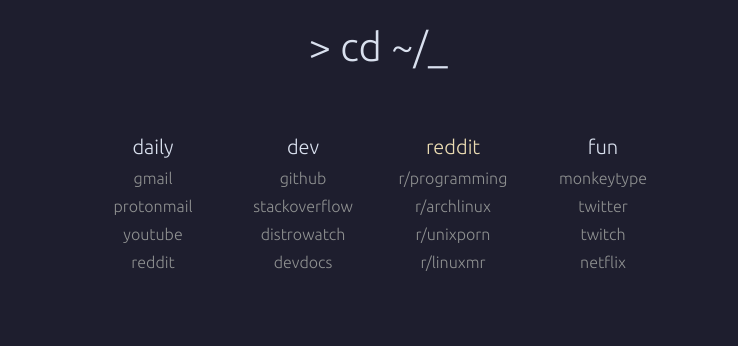
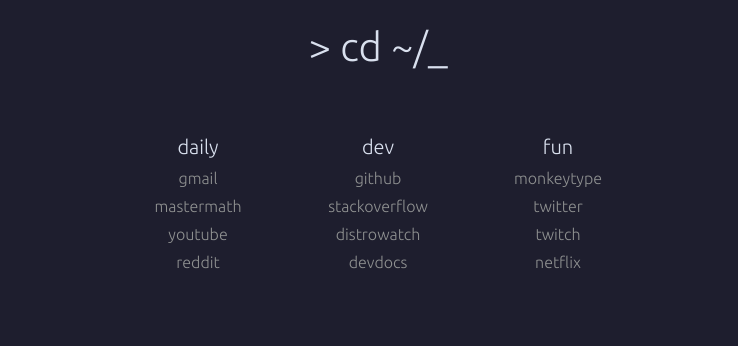
Before and after one commit to m1tix/m1tix.github.io, a plain HTML site: page index.html in a window 1280 px wide. Shown: the part 276-622 px from the top of the page, 542-1280 px from the left. Drawn offline with Linux system fonts and the light colour scheme.

Commit message:
Update index.html

```diff
--- a/index.html
+++ b/index.html
@@ -33,8 +33,8 @@
                     <div class="links">
                         <li class="title">daily</li>
                         <li><a href="https://gmail.com">gmail</a></li>
-                        <li><a href="https://mail.protonmail.com">protonmail</a></li>
-                        <li><a href="https://linkedin.com">youtube</a></li>
+                        <li><a href="https://elo.mastermath.nl">mastermath</a></li>
+                        <li><a href="https://youtube.com">youtube</a></li>
                         <li><a href="https://reddit.com/">reddit</a></li>
                     </div>
                 </div>
@@ -46,16 +46,6 @@
                         <li><a href="https://stackoverflow.com/">stackoverflow</a></li>
                         <li><a href="https://distrowatch.com/">distrowatch</a></li>
                         <li><a href="https://devdocs.io/">devdocs</a></li>
-                    </div>
-                </div>
-
-                <div class="category">
-                    <div class="links">
-                        <li class="title"><a style="color: #EADBB2" href="https://reddit.com">reddit</a></li>
-                        <li><a href="https://reddit.com/r/programming/">r/programming</a></li>
-                        <li><a href="https://reddit.com/r/archlinux/">r/archlinux</a></li>
-                        <li><a href="https://reddit.com/r/unixporn/">r/unixporn</a></li>
-                        <li><a href="https://reddit.com/r/linuxmasterrace/">r/linuxmr</a></li>
                     </div>
                 </div>
 
```
